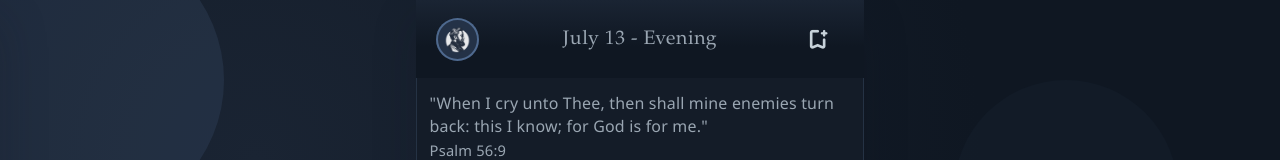
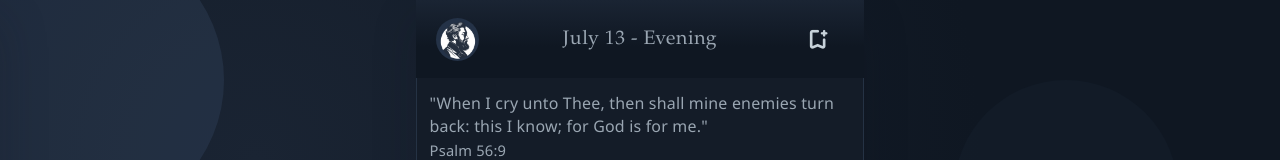
Before and after one commit to jarrodwhitley/m_and_e, a Vue app: page / in a window 1280 px wide. Shown: the top 160 px of the page. Built offline with nearby package versions, Linux system fonts and the light colour scheme.

Commit message:
feat: update logo button styles and adjust logo mark dimensions for improved UI consistency

```diff
--- a/src/components/Header.vue
+++ b/src/components/Header.vue
@@ -92,14 +92,9 @@ function getMonthName(date) {
     border-radius: 0;
 }
 
-.logo-button {
-    box-shadow: inset 0 0 0 2px color-mix(in srgb, var(--accent-secondary) 60%, transparent);
-}
-
 .logo-mark {
-    width: 1.7rem;
-    height: 1.7rem;
-    opacity: 0.9;
+    width: auto;
+    height: 2.5rem;
 }
 
 .save-icon {
```
